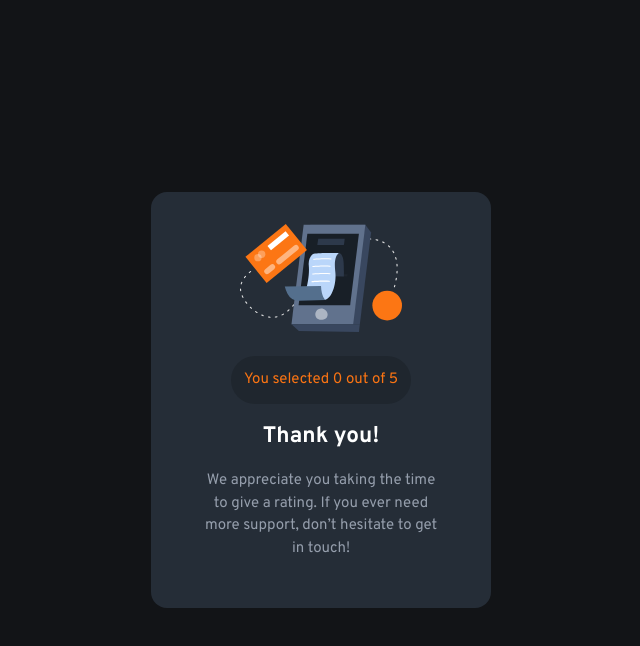
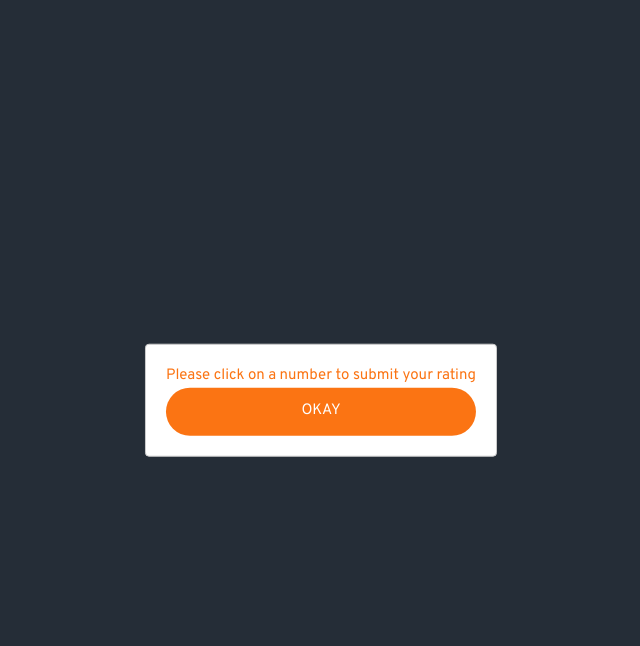
Before and after one commit to samoina/interactive-rating-reactJS, a React (Vite) app: page / in a window 1280 px wide. Both pictures are taken after a click on the button "SUBMIT". Shown: the top 646 px of the page, without its empty margins (319-959 px from the left). Built offline with nearby package versions, Linux system fonts and the light colour scheme.

Commit message:
Add modal if user does not submit a rating, import react-modal

```diff
--- a/package.json
+++ b/package.json
@@ -11,7 +11,8 @@
   },
   "dependencies": {
     "react": "^18.2.0",
-    "react-dom": "^18.2.0"
+    "react-dom": "^18.2.0",
+    "react-modal": "^3.16.1"
   },
   "devDependencies": {
     "@types/react": "^18.2.14",
--- a/src/App.jsx
+++ b/src/App.jsx
@@ -1,14 +1,40 @@
 import RatingRequest from './components/RatingRequest';
 import RatingResponse from './components/RatingResponse';
 import { useState } from 'react';
+import Modal from 'react-modal';
+
+//Style the modal
+const modalStyles = {
+	overlay: {
+		backgroundColor: 'hsl(213, 19%, 18%)',
+	},
+	content: {
+		color: 'hsl(25, 97%, 53%)',
+		top: '50%',
+		left: '50%',
+		right: 'auto',
+		bottom: 'auto',
+		marginRight: '-50%',
+		transform: 'translate(-50%, -50%)',
+	},
+};
+
+//Bind modal ro appElement for accessibility
+Modal.setAppElement('#root');
 
 function App() {
 	const [showRequest, setShowRequest] = useState(false);
 	const [ratings, setRatings] = useState([1, 2, 3, 4, 5]);
 	const [selectedRating, setSelectedRating] = useState(0);
+	const [showWarning, setShowWarning] = useState(false);
 
 	const handleRequestSubmit = () => {
-		setShowRequest(true);
+		if (selectedRating) {
+			setShowRequest(true);
+		} else {
+			// alert('Please select a rating to be able to submit');
+			setShowWarning(true);
+		}
 	};
 
 	return (
@@ -24,12 +50,47 @@ function App() {
 				}`}
 			/>
 
-			<RatingResponse
+			{/* BEFORE VALIDATION */}
+			{/* <RatingResponse
 				userRating={selectedRating}
 				className={`main__thankyou ${
 					showRequest ? 'main__thankyou--show' : 'main__thankyou--hide'
 				}`}
-			/>
+			/> */}
+
+			{/* THIS IS UNSTYLED DIV */}
+			{/* {showWarning ? (
+				<div>Please select a rating to be able to submit</div>
+			) : (
+				<RatingResponse
+					userRating={selectedRating}
+					className={`main__thankyou ${
+						showRequest ? 'main__thankyou--show' : 'main__thankyou--hide'
+					}`}
+				/>
+			)} */}
+
+			{/* USING MODAL */}
+			{showWarning ? (
+				<Modal
+					isOpen={showWarning}
+					onRequestClose={() => setShowWarning(false)}
+					contentLabel="Warning"
+					style={modalStyles}
+				>
+					<div>Please click on a number to submit your rating</div>
+					<button className="main__modal" onClick={() => setShowWarning(false)}>
+						OKAY
+					</button>
+				</Modal>
+			) : (
+				<RatingResponse
+					userRating={selectedRating}
+					className={`main__thankyou ${
+						showRequest ? 'main__thankyou--show' : 'main__thankyou--hide'
+					}`}
+				/>
+			)}
 		</main>
 	);
 }
--- a/src/components/RatingRequest.jsx
+++ b/src/components/RatingRequest.jsx
@@ -14,6 +14,7 @@ const RatingRequest = ({ onSubmit, className, select, rating }) => {
 			<Image className="main__icon" src={icon} alt="Icon Star" />
 
 			<Text>
+
 				<h2>How did we do?</h2>
 				<p>
 					Please let us know how we did with your support request. All feedback
--- a/src/index.css
+++ b/src/index.css
@@ -89,7 +89,8 @@ select {
 	cursor: pointer;
 }
 
-.main__submit {
+.main__submit,
+.main__modal {
 	background-color: var(--orange);
 	border: none;
 	color: var(--white);
```
Also changed, not shown: src/main.jsx (+8 -8 lines), 1 other file (tests, documents, lock files or other folders).
